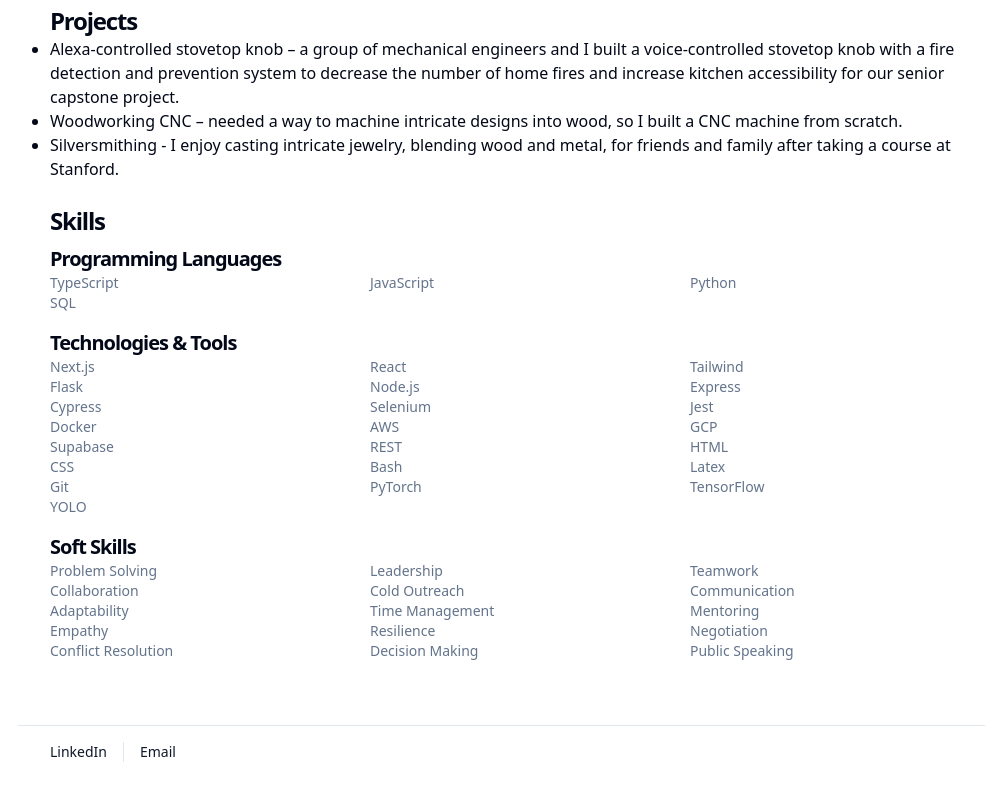
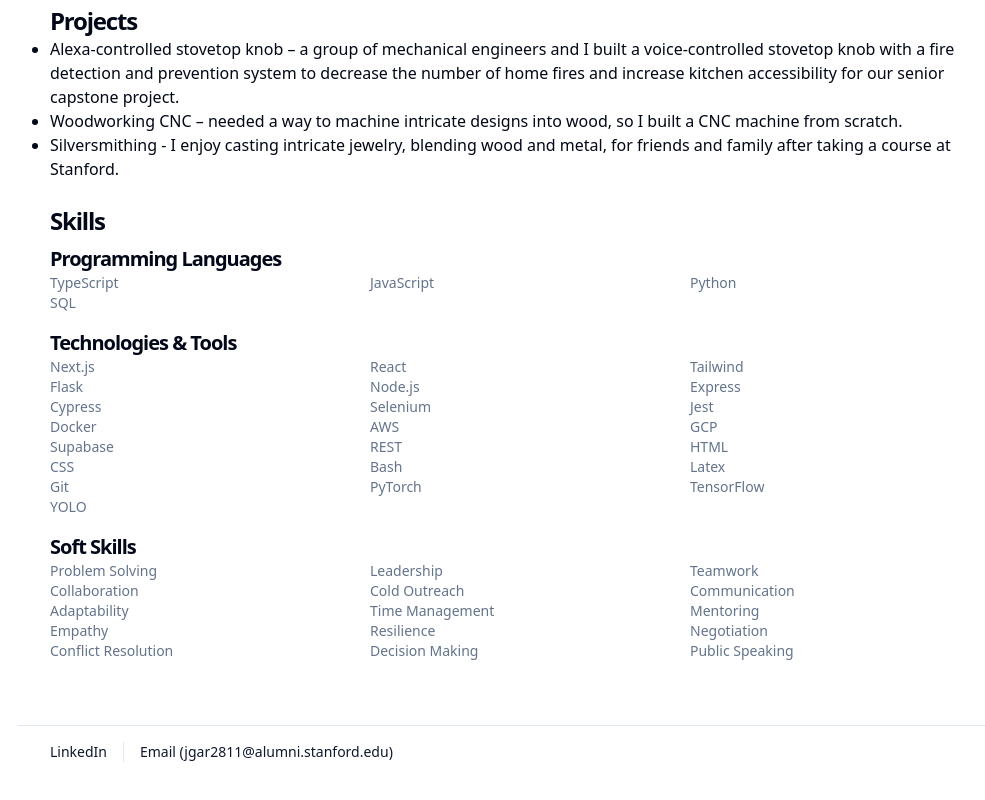
Before and after one commit to andale9700/personal-website, a Next.js app: page / in a window 1280 px wide. Shown: the part 1547-2347 px from the top of the page, without its empty margins (110-1095 px from the left). Built offline with nearby package versions, Linux system fonts and the light colour scheme.

Commit message:
updated email link

```diff
--- a/src/app/page.tsx
+++ b/src/app/page.tsx
@@ -95,7 +95,7 @@
 
 const URLS = {
   LINKEDIN: "https://www.linkedin.com/in/javier-garcia-io" as const,
-  EMAIL: "mailto:jgar2811@alumni.stanford.edu" as const,
+  EMAIL: "jgar2811@alumni.stanford.edu" as const,
 };
 
 export default function Home() {
@@ -348,7 +348,9 @@
           </Button>
           <Separator orientation="vertical" />
           <Button asChild variant="link" className="p-0">
-            <a href={URLS.EMAIL}>Email</a>
+            <a href={`mailto:${URLS.EMAIL}`} target="_blank">
+              Email ({URLS.EMAIL})
+            </a>
           </Button>
         </div>
       </footer>
```
